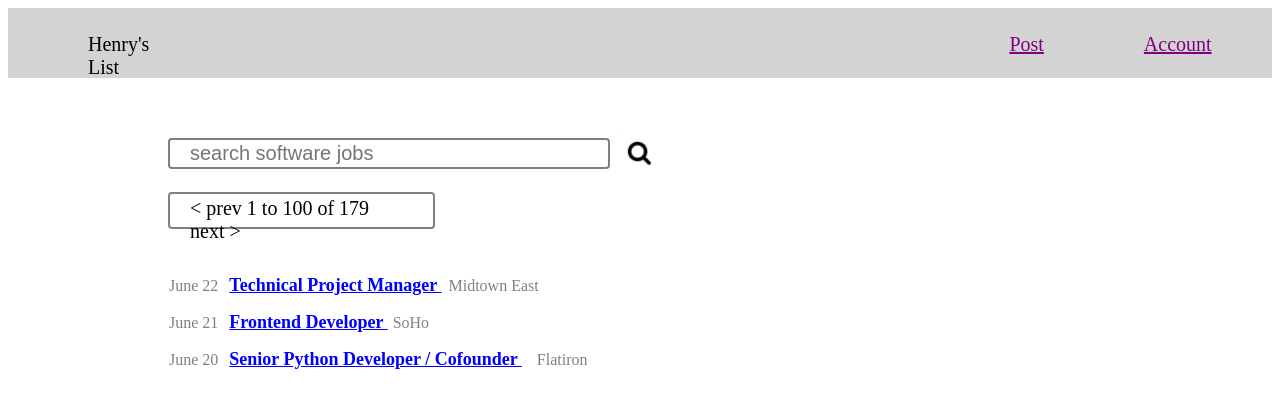
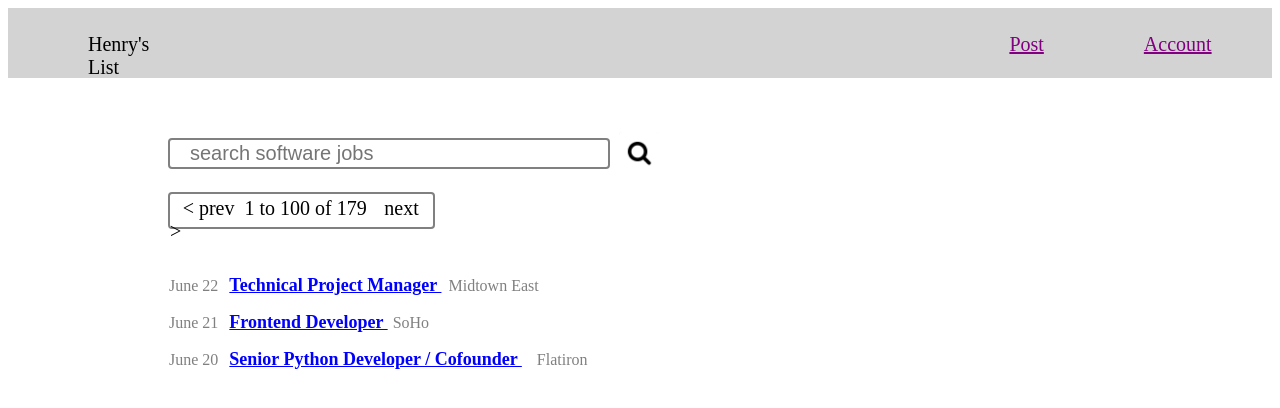
Before and after one commit to GSims8403/HenrysList, a plain HTML site: page index.html in a window 1280 px wide. Drawn offline with Linux system fonts and the light colour scheme.

Commit message:
I changed the a.pages-button on line 65

```diff
--- a/style.css
+++ b/style.css
@@ -64,6 +64,8 @@ input[type=text] {
 
 a.pages-button{
 	padding-left: 20px;
+    padding-left: 5%;
+    padding-right: 2%;
 }
 
 .container{
```
